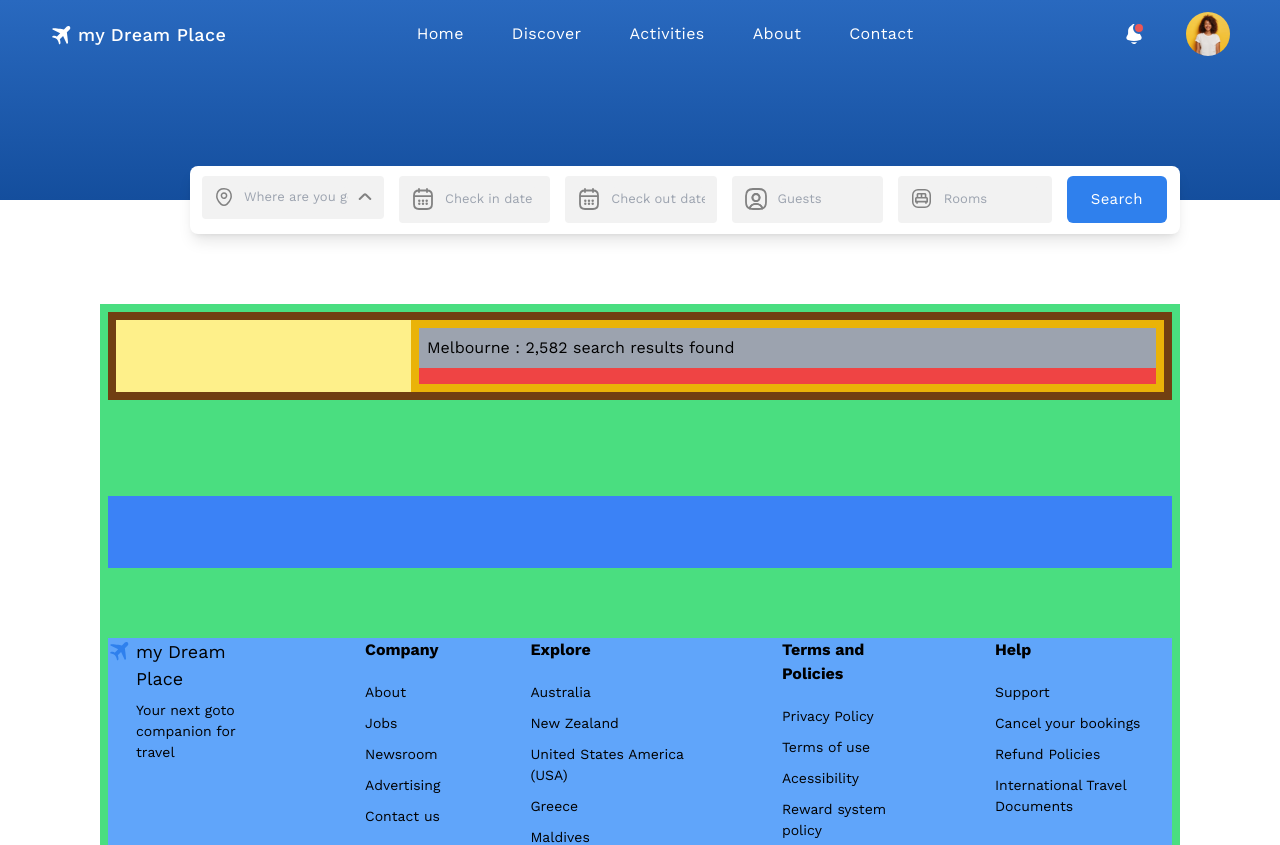
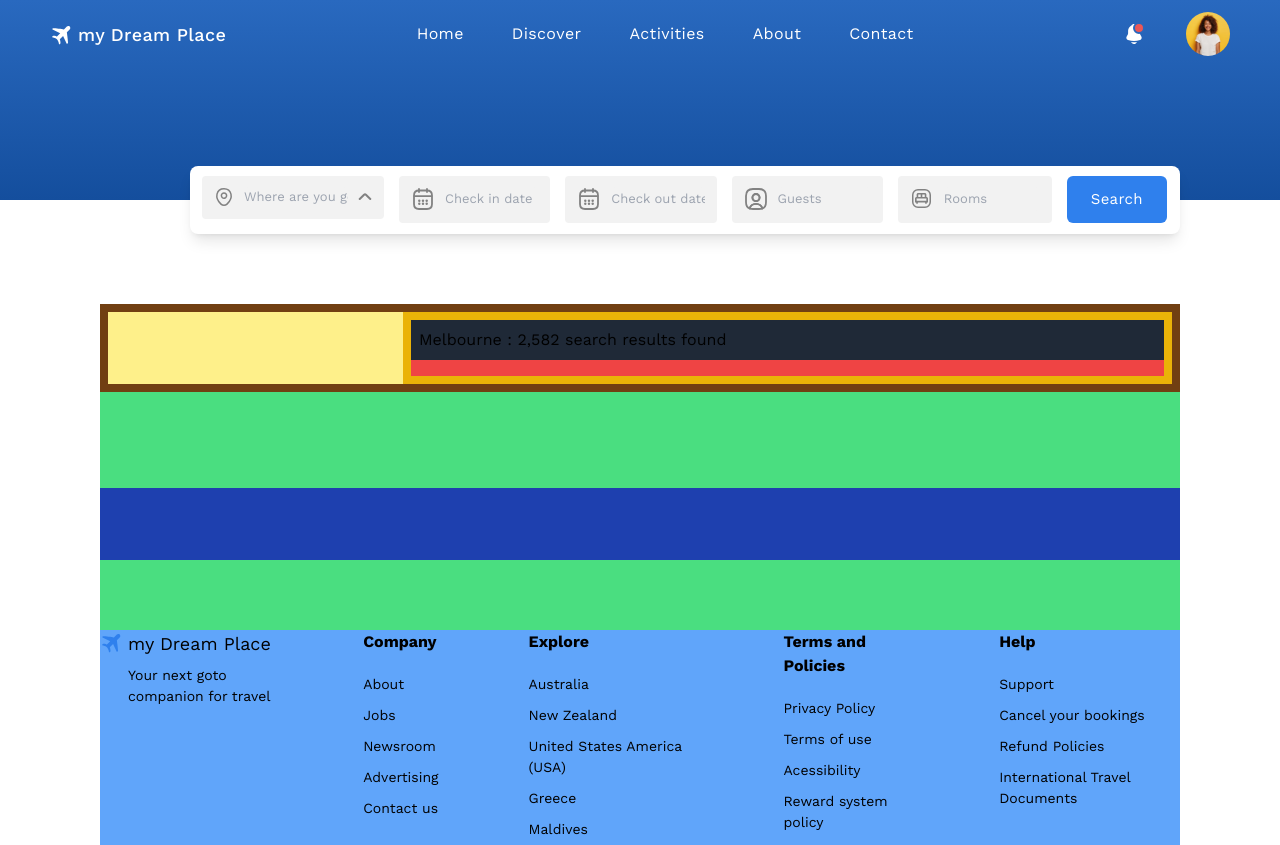
Before and after one commit to SaraDrwish/algoriza-internship-FE204, a Vue app: page /searchres in a window 1280 px wide. Shown: the top 845 px of the page. Built offline with nearby package versions, Linux system fonts and the light colour scheme; a web font is replaced by a local one.

Commit message:
51 search res and sign and reg 6 -alert searchres

```diff
--- a/src/components/SearchResults/SearchResults.vue
+++ b/src/components/SearchResults/SearchResults.vue
@@ -77,7 +77,7 @@
 
 
   <!-- ////////////////////start body//////////////////////// -->
-<div class="  bg-green-400 m-auto w-[calc(100vw-200px)] p-2 ">
+<div class="  bg-green-400 m-auto w-[calc(100vw-200px)] ">
 
   <div class="flex bg-yellow-900 p-2 mb-[96px]">
 
@@ -92,7 +92,7 @@
 
 
 
-    <div class="flex justify-between bg-gray-400 p-2">
+    <div class="flex justify-between bg-gray-800 p-2">
 
         <h2>Melbourne : 2,582 search results found</h2>
         <div class="">
@@ -119,13 +119,15 @@
 
   <!-- /////////////////////end body/////////////////////// -->
 
-    <div class=" bg-blue-500 mb-[70px] h-[72px] ">
-      <div class="relative" >
-        <HomeAlert class="left-0 top-[0px]"  />
-      </div>
+
+  <!-- <div class=" relative  top-0 mb-[70px] h-[72px]  " > -->
+    <div class=" relative top-0  w-full bg-blue-800 mb-[70px] h-[72px] ">
+        <HomeAlert class=" top-[0%]   "  />
     </div>
+  <!-- </div> -->
 
-    <div class="bg-blue-400 ">
+
+    <div class=" bg-blue-400 ">
       <div class="bottom-0">
         <HomeListFooter />
       </div>
@@ -134,7 +136,7 @@
   </div>
 
   <div class="relative bottom-0 left-0 w-full ">
-    <footerlastbtm  class="absolute left-0 bottom-0 w-[100%] " />
+    <footerlastbtm  class="absolute  left-0 bottom-0 w-[100%] " />
   </div>
 
 </template>
```
